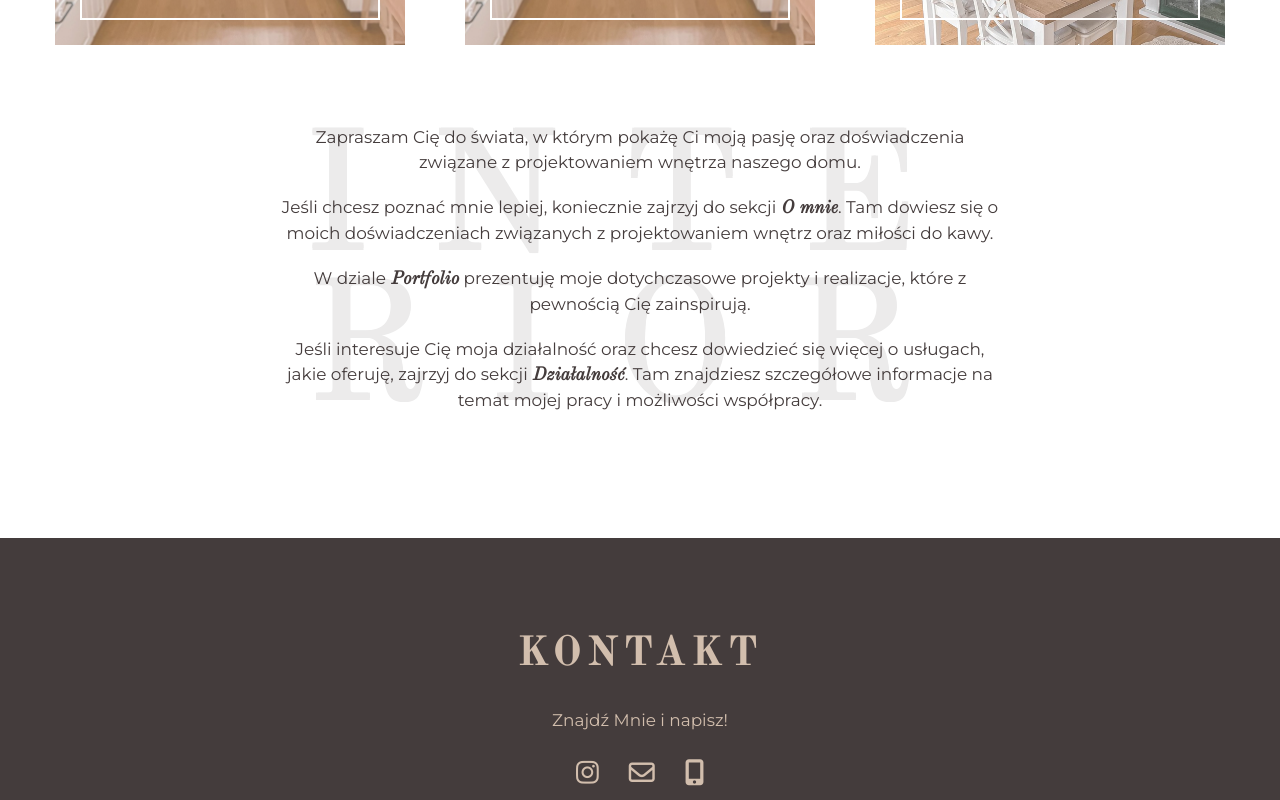
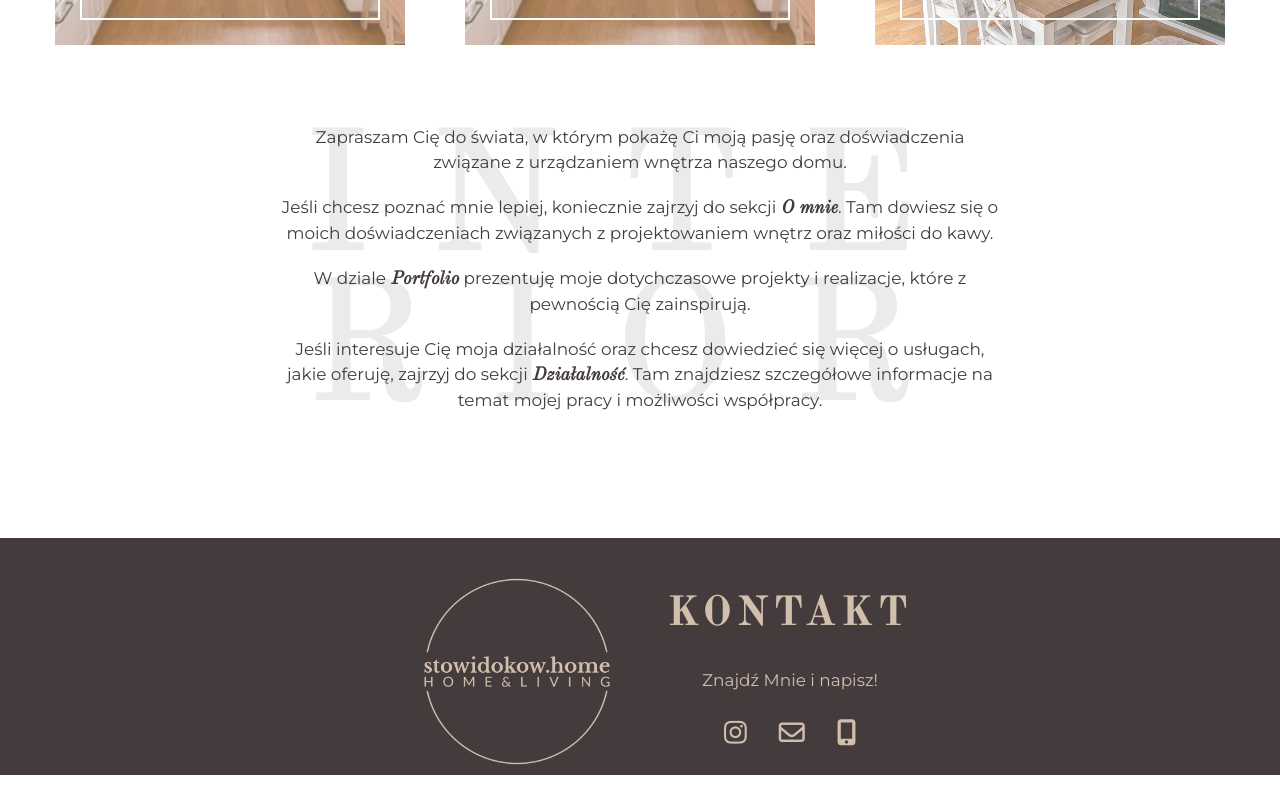
Before and after one commit to JerryWski/kathia-site, a React (Create React App) app: page / in a window 1280 px wide. Shown: the part 1540-2340 px from the top of the page. After the commit the page ends 2315 px from the top, so only its background shows below. Built offline with nearby package versions, Linux system fonts and the light colour scheme; a web font is replaced by a local one.

Commit message:
more styling

```diff
--- a/src/components/ContactSection.module.css
+++ b/src/components/ContactSection.module.css
@@ -1,8 +1,14 @@
-.wrapper {
+.contact_section {
     margin-top: 80px;
     padding: 10px;
     background-color: var(--black);
     color: var(--beige);
+    display: flex;
+    flex-direction: column;
+    justify-content: center;
+    align-items: center;
+}
+.wrapper {
     display: flex;
     flex-direction: column;
     justify-content: center;
@@ -27,9 +33,29 @@
 .icon_link {
     text-decoration: none;
     color: inherit;
-    margin: 0 15px 0 15px;
+    padding: 3px;
+    margin: 0 13px 0 13px;
+}
+.icon_link:hover {
+    color: var(--white);
 }
 .contact_logo {
     margin-top: 30px;
-    width: 60%;
+    width: 50%;
 }
+
+@media (min-width:900px) {
+    .contact_section {
+        flex-direction: row;
+    }
+    .wrapper {
+        order: 1;
+    }
+    .contact_header {
+        margin-top: 20px;
+    }
+    .contact_logo {
+
+        max-width: 300px;
+    }
+}
--- a/src/components/ContactSection.tsx
+++ b/src/components/ContactSection.tsx
@@ -23,8 +23,11 @@ const ContactSection: React.FC = () => {
             <i className='fa-solid fa-mobile-screen-button fa-2x'></i>
           </a>
         </div>
-        <img className={styles.contact_logo} src={require('../images/stowidokow4-logo.png')}></img>
       </div>
+      <img
+        className={styles.contact_logo}
+        src={require('../images/stowidokow4-logo.png')}
+      ></img>
     </section>
   );
 };
--- a/src/components/SectionsBoxes.tsx
+++ b/src/components/SectionsBoxes.tsx
@@ -46,7 +46,7 @@ const SectionBoxes: React.FC = () => {
           <p className={styles.text_section__bg}>Interior</p>
           <p className={styles.text_about}>
             Zapraszam Cię do świata, w którym pokażę Ci moją pasję oraz
-            doświadczenia związane z projektowaniem wnętrza naszego domu.
+            doświadczenia związane z urządzaniem wnętrza naszego domu.
           </p>
           <p className={styles.text_about}>
             Jeśli chcesz poznać mnie lepiej, koniecznie zajrzyj do sekcji
```
